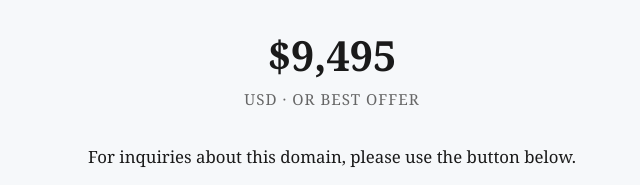
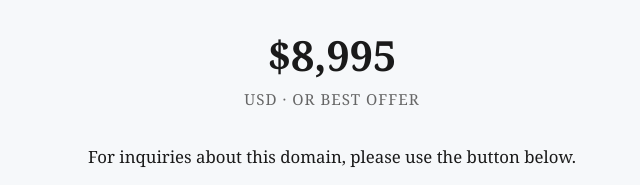
Before and after one commit to yumrare/aidanchiles-site, a plain HTML site: page index.html in a window 1280 px wide. Shown: the part 318-503 px from the top of the page, 308-948 px from the left. Drawn offline with Linux system fonts and the light colour scheme.

Commit message:
Price update: $8,995

```diff
--- a/index.html
+++ b/index.html
@@ -28,7 +28,7 @@
     <h1>AidanChiles<span class="tld">.com</span></h1>
     <p class="sale">Is for sale!</p>
     <p class="sub">A short, memorable .com name —<br>available for acquisition by any buyer.</p>
-    <p class="price">$9,495<small>USD · Or best offer</small></p>
+    <p class="price">$8,995<small>USD · Or best offer</small></p>
     <div class="contact">
       For inquiries about this domain, please use the button below.<br>
       <a class="btn" href="mailto:domains@beaconhail.com?subject=AidanChiles.com%20—%20Domain%20Inquiry">Make an Inquiry</a>
```
